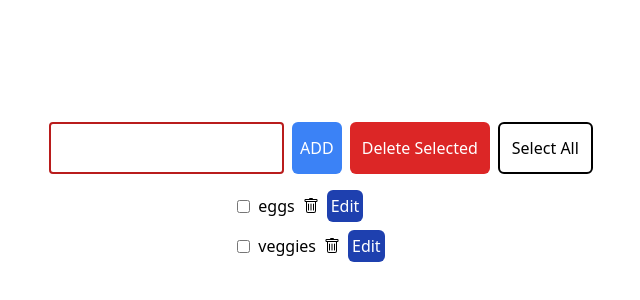
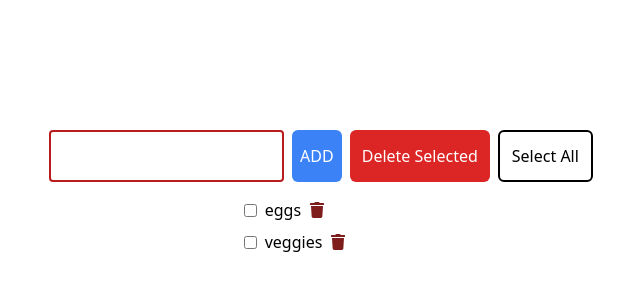
Before and after one commit to Zzohra/loginpage, a React (Vite) app: page / in a window 1280 px wide. Shown: the part 204-504 px from the top of the page, without its empty margins (349-989 px from the left). Built offline with nearby package versions, Linux system fonts and the light colour scheme.

Commit message:
ameer is a donkey

```diff
--- a/src/components/Fav.jsx
+++ b/src/components/Fav.jsx
@@ -1,5 +1,7 @@
 import { useState } from "react"
-import { Bs0Square, BsTrash } from 'react-icons/bs'
+import { Bs0Square, BsTrash,BsPenFill } from 'react-icons/bs'
+import {FaEdit, FaTrash} from 'react-icons/fa'
+import { FaTrashAlt } from "react-icons/fa"
 export default function Fav(props) {
   // const arr=[2,3,4]
   // console.log("this is before pushing",arr)
@@ -87,7 +89,7 @@ export default function Fav(props) {
           }} >ADD</button>
           <button
 
-          className="p-3 text-white bg-red-600 rounded-md" value={checked} onClick={()=>remover()}>
+          className="p-3  text-white bg-red-600 rounded-md" value={checked} onClick={()=>remover()}>
             Delete Selected
           </button>
           <button
@@ -114,13 +116,13 @@ export default function Fav(props) {
 
 
 
-                <button onClick={() => deleter(item.id)}><BsTrash /></button>
+                <button className="text-red-900 " onClick={() => deleter(item.id)}><FaTrash /></button>
                 <button
                   onClick={() => {
                     setEditId(item.id)
                     setUpdate(item.name)
                   }}
-                  className="p-1 bg-blue-800 rounded-md text-white" >Edit</button>
+                  className="p-1 text-black rounded-md text-white" ><FaEdit/></button>
                 {(editId === item.id) && <button onClick={() => {
                   updater()
                   setEditId('aaaaa')
```
